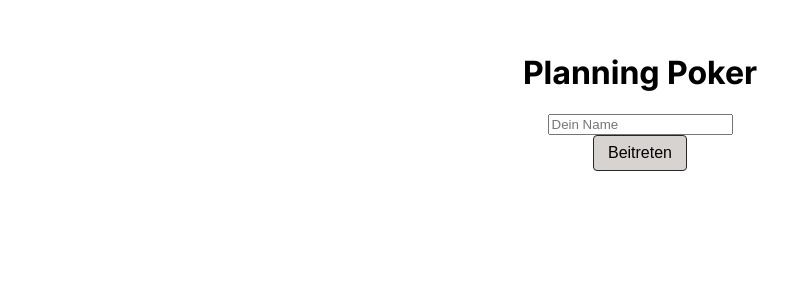
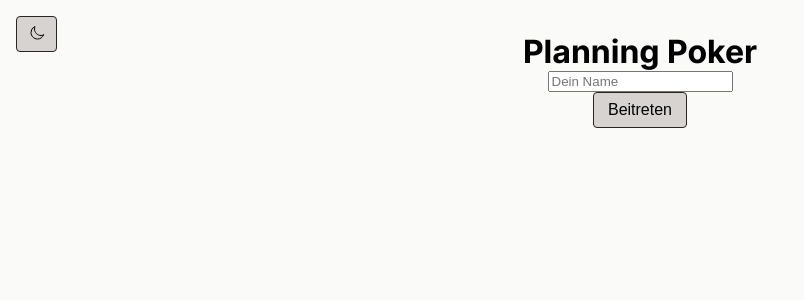
Before and after one commit to dinariox/planning-poker, a SvelteKit app: page / in a window 1280 px wide. Shown: the top 300 px of the page, without its empty margins (0-804 px from the left). Built offline with nearby package versions, Linux system fonts and the light colour scheme.

Commit message:
dark mode

```diff
--- a/src/routes/+layout.svelte
+++ b/src/routes/+layout.svelte
@@ -1,7 +1,52 @@
-<script lang="ts"></script>
+<script lang="ts">
+	import { darkMode } from '../store';
 
-<main>
+	let isDarkMode = false;
+
+	darkMode.subscribe((dm) => (isDarkMode = dm));
+
+	function toggleDarkMode() {
+		darkMode.set(!isDarkMode);
+	}
+</script>
+
+<main class:dark-mode={isDarkMode}>
 	<slot></slot>
+	<button class="dark-mode-toggle btn" on:click={toggleDarkMode}>
+		{#if isDarkMode}
+			<svg
+				data-slot="icon"
+				fill="none"
+				stroke-width="1.5"
+				stroke="currentColor"
+				viewBox="0 0 24 24"
+				xmlns="http://www.w3.org/2000/svg"
+				aria-hidden="true"
+			>
+				<path
+					stroke-linecap="round"
+					stroke-linejoin="round"
+					d="M12 3v2.25m6.364.386-1.591 1.591M21 12h-2.25m-.386 6.364-1.591-1.591M12 18.75V21m-4.773-4.227-1.591 1.591M5.25 12H3m4.227-4.773L5.636 5.636M15.75 12a3.75 3.75 0 1 1-7.5 0 3.75 3.75 0 0 1 7.5 0Z"
+				></path>
+			</svg>
+		{:else}
+			<svg
+				data-slot="icon"
+				fill="none"
+				stroke-width="1.5"
+				stroke="currentColor"
+				viewBox="0 0 24 24"
+				xmlns="http://www.w3.org/2000/svg"
+				aria-hidden="true"
+			>
+				<path
+					stroke-linecap="round"
+					stroke-linejoin="round"
+					d="M21.752 15.002A9.72 9.72 0 0 1 18 15.75c-5.385 0-9.75-4.365-9.75-9.75 0-1.33.266-2.597.748-3.752A9.753 9.753 0 0 0 3 11.25C3 16.635 7.365 21 12.75 21a9.753 9.753 0 0 0 9.002-5.998Z"
+				></path>
+			</svg>
+		{/if}
+	</button>
 </main>
 
 <style>
@@ -27,6 +72,15 @@
 		font-family: 'Inter', sans-serif;
 		padding: 2rem;
 		height: 100vh;
+		background-color: #fafaf9;
+		transition:
+			background-color 300ms,
+			color 300ms;
+	}
+
+	main.dark-mode {
+		background-color: #0c0a09;
+		color: #fafaf9;
 	}
 
 	:global(button.btn) {
@@ -55,4 +109,27 @@
 	:global(button.btn.red:hover) {
 		background-color: #f87171;
 	}
+
+	button.dark-mode-toggle {
+		position: absolute;
+		top: 1rem;
+		left: 1rem;
+	}
+
+	main.dark-mode button.dark-mode-toggle {
+		background-color: #292524;
+		color: white;
+
+		&:hover {
+			background-color: #44403c;
+		}
+	}
+
+	button.dark-mode-toggle svg {
+		width: 1rem;
+		height: 1rem;
+		margin-bottom: -2px;
+		margin-right: -4px;
+		margin-left: -2px;
+	}
 </style>
--- a/src/routes/+page.svelte
+++ b/src/routes/+page.svelte
@@ -65,18 +65,22 @@
 	{/if}
 </main>
 
-<style>
+<style lang="scss">
 	main.content {
 		height: 100%;
 		display: flex;
 		flex-direction: column;
 		flex-shrink: 1;
 		align-items: center;
-	}
 
-	.poker-cards {
-		margin: 1rem 0;
-		display: flex;
-		gap: 1rem;
+		h1 {
+			margin: 0;
+		}
+
+		.poker-cards {
+			margin: 1rem 0;
+			display: flex;
+			gap: 1rem;
+		}
 	}
 </style>
--- a/src/store.ts
+++ b/src/store.ts
@@ -2,6 +2,8 @@ import { writable } from 'svelte/store';
 
 export const users = writable<User[]>([]);
 export const revealed = writable<boolean>(false);
+
+export const darkMode = writable<boolean>(false);
 
 let socket: WebSocket;
 
```
